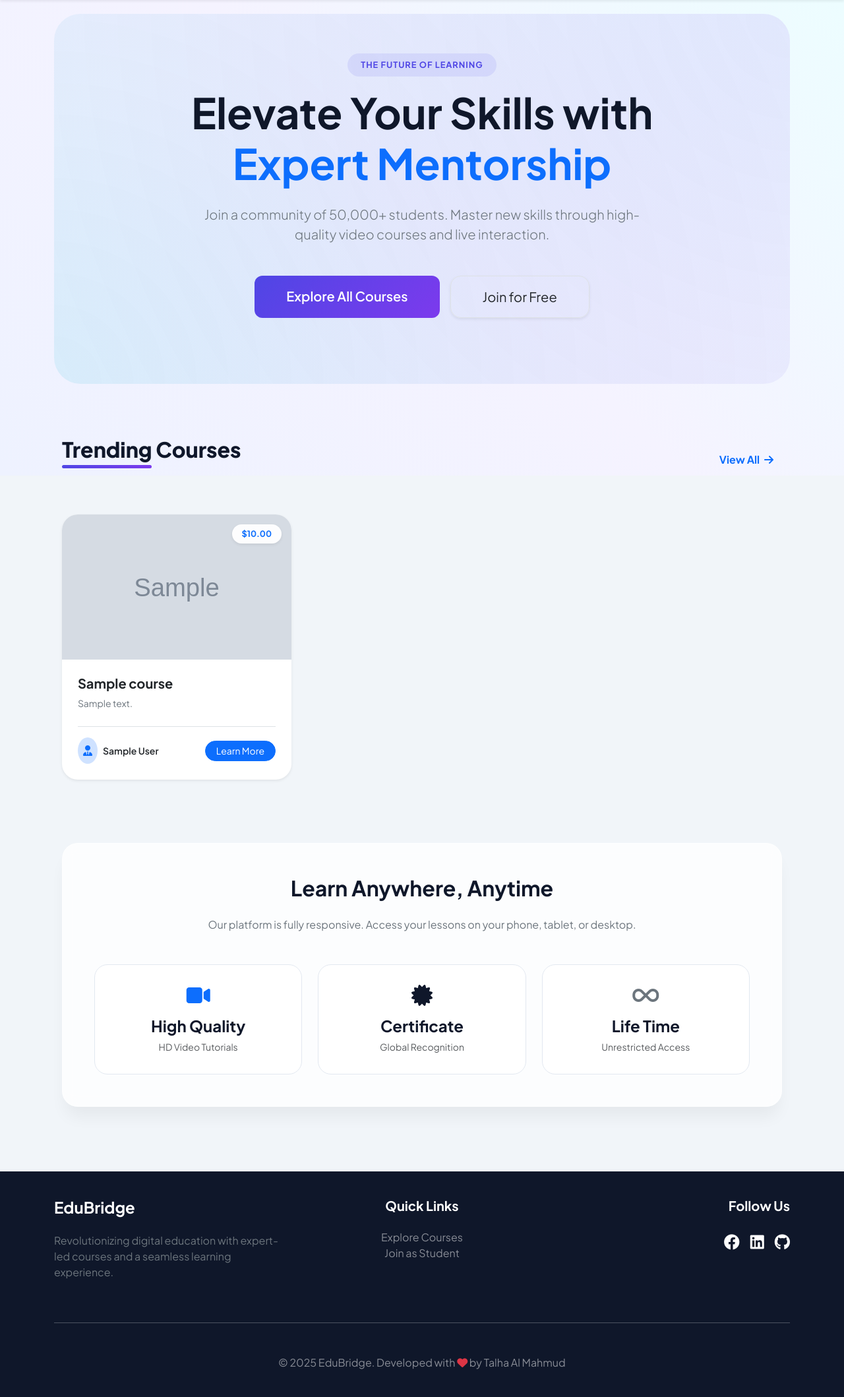
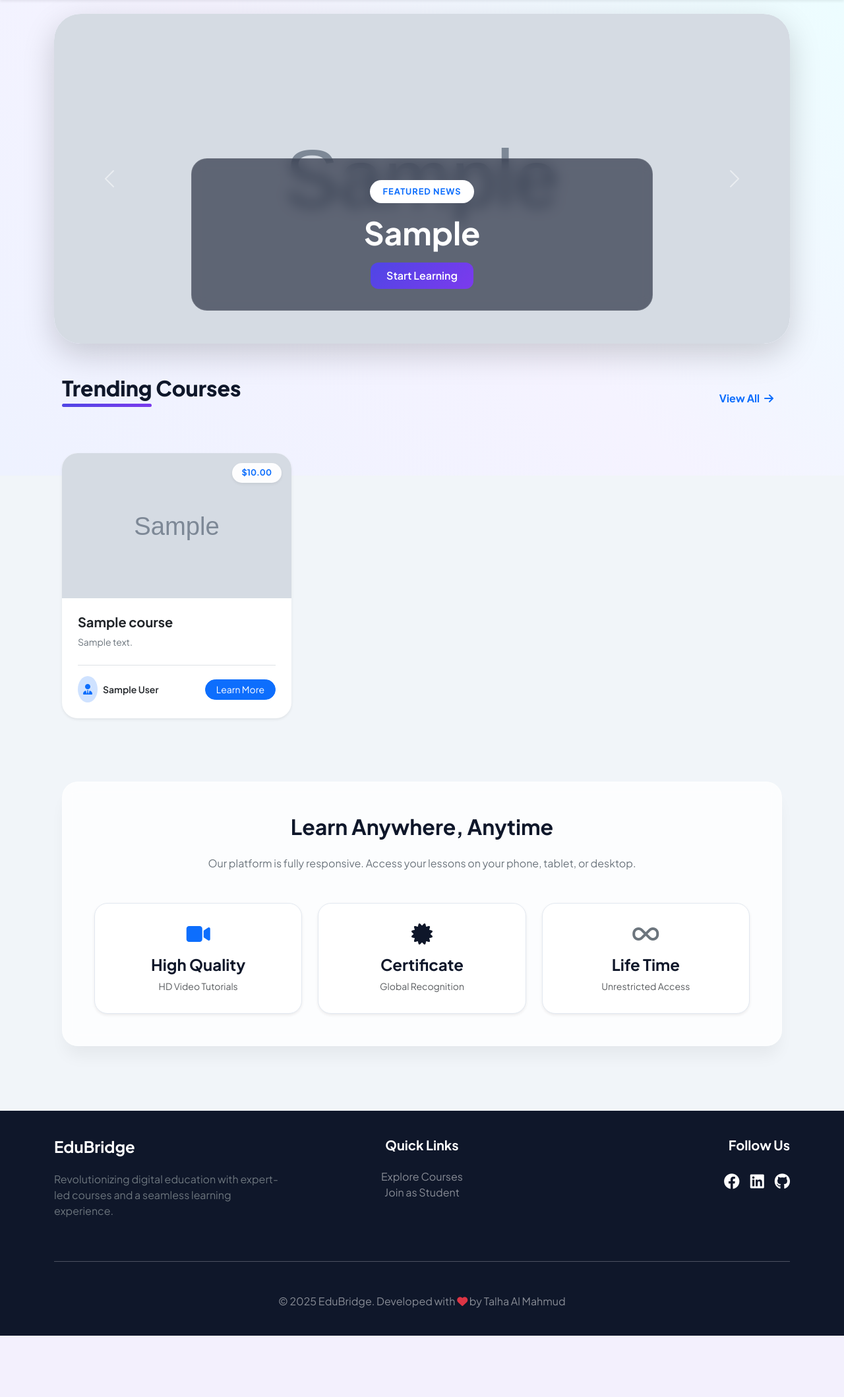
Before and after one commit to mdshahadathossainit/edubridge-project, a Django app: page / in a window 1280 px wide. Shown: the part 79-2197 px from the top of the page at 66% size. After the commit the page ends 2104 px from the top, so only its background shows below. Run offline with Django 5.2, Linux system fonts and the light colour scheme; tables that the repository leaves empty hold one stand-in row (values such as "Sample post"); grey boxes marked "Sample" are stand-in pictures; parts of the project's set-up code (start-up, migrations or seed data) failed here and were passed over.

Commit message:
Add hero carousel and enhance home page styling
Updated the home page to include a hero carousel for featured slides and improved styling for various sections.

```diff
--- a/members/templates/members/home.html
+++ b/members/templates/members/home.html
@@ -2,12 +2,20 @@
 {% load static %}
 {% block content %}
 <style>
-    .hero-section {
-        padding: 60px 0 100px;
-        background: radial-gradient(circle at top right, rgba(124, 58, 237, 0.1), transparent),
-                    radial-gradient(circle at bottom left, rgba(6, 182, 212, 0.1), transparent);
+    /* Carousel Styles */
+    .carousel-item img {
+        height: 500px;
+        object-fit: cover;
         border-radius: 40px;
-        margin-bottom: 80px;
+    }
+
+    .carousel-caption {
+        bottom: 10%;
+        background: rgba(15, 23, 42, 0.6);
+        backdrop-filter: blur(10px);
+        border-radius: 24px;
+        padding: 2rem;
+        border: 1px solid rgba(255, 255, 255, 0.1);
     }
 
     .hero-badge {
@@ -58,20 +66,38 @@
     }
 </style>
 
-<div class="hero-section text-center position-relative overflow-hidden">
-    <div class="container">
-        <span class="hero-badge mb-3 d-inline-block">The Future of Learning</span>
-        <h1 class="display-3 fw-bolder mb-4">Elevate Your Skills with <br><span class="text-primary">Expert Mentorship</span></h1>
-        <p class="lead text-secondary mb-5 mx-auto" style="max-width: 700px;">
-            Join a community of 50,000+ students. Master new skills through high-quality video courses and live interaction.
-        </p>
-        <div class="d-flex flex-wrap justify-content-center gap-3">
-            <a href="{% url 'course_list' %}" class="btn btn-gradient btn-lg px-5 py-3 fs-5">Explore All Courses</a>
-            <a href="{% url 'register' %}" class="btn btn-white btn-lg px-5 py-3 fs-5 border shadow-sm rounded-4">Join for Free</a>
+<!-- Hero Slideshow Section -->
+<div id="heroCarousel" class="carousel slide mb-5 shadow-lg" data-bs-ride="carousel" style="border-radius: 40px; overflow: hidden;">
+    <div class="carousel-inner">
+        {% for slide in slideshow_images %}
+        <div class="carousel-item {% if forloop.first %}active{% endif %}">
+            <img src="{{ slide.image.url }}" class="d-block w-100" alt="{{ slide.caption }}">
+            <div class="carousel-caption d-none d-md-block mx-auto" style="max-width: 700px;">
+                <span class="hero-badge mb-3 d-inline-block bg-white text-primary">Featured News</span>
+                <h2 class="display-5 fw-bold text-white mb-3">{{ slide.caption }}</h2>
+                <a href="{% url 'course_list' %}" class="btn btn-gradient px-4 py-2">Start Learning</a>
+            </div>
         </div>
+        {% empty %}
+        <div class="carousel-item active">
+            <div class="d-flex align-items-center justify-content-center bg-primary text-white" style="height: 500px; border-radius: 40px;">
+                <div class="text-center">
+                    <h1 class="display-3 fw-bold">Welcome to EduBridge</h1>
+                    <p class="lead">Explore our courses to ignite your future.</p>
+                </div>
+            </div>
+        </div>
+        {% endfor %}
     </div>
+    <button class="carousel-control-prev" type="button" data-bs-target="#heroCarousel" data-bs-slide="prev">
+        <span class="carousel-control-prev-icon" aria-hidden="true"></span>
+    </button>
+    <button class="carousel-control-next" type="button" data-bs-target="#heroCarousel" data-bs-slide="next">
+        <span class="carousel-control-next-icon" aria-hidden="true"></span>
+    </button>
 </div>
 
+<!-- Trending Courses Section -->
 <div class="container mb-5">
     <div class="row align-items-center mb-5">
         <div class="col-lg-6">
@@ -120,6 +146,7 @@
     </div>
 </div>
 
+<!-- Features Section -->
 <section class="py-5 mt-5">
     <div class="container">
         <div class="glass-card p-5 text-center">
@@ -127,21 +154,21 @@
             <p class="mb-5 text-secondary">Our platform is fully responsive. Access your lessons on your phone, tablet, or desktop.</p>
             <div class="row g-4">
                 <div class="col-md-4">
-                    <div class="stat-card">
+                    <div class="stat-card shadow-sm">
                         <i class="fas fa-video fa-2x text-primary mb-3"></i>
                         <h4 class="fw-bold">High Quality</h4>
                         <p class="small text-muted mb-0">HD Video Tutorials</p>
                     </div>
                 </div>
                 <div class="col-md-4">
-                    <div class="stat-card">
+                    <div class="stat-card shadow-sm">
                         <i class="fas fa-certificate fa-2x text-accent mb-3"></i>
                         <h4 class="fw-bold">Certificate</h4>
                         <p class="small text-muted mb-0">Global Recognition</p>
                     </div>
                 </div>
                 <div class="col-md-4">
-                    <div class="stat-card">
+                    <div class="stat-card shadow-sm">
                         <i class="fas fa-infinity fa-2x text-secondary mb-3"></i>
                         <h4 class="fw-bold">Life Time</h4>
                         <p class="small text-muted mb-0">Unrestricted Access</p>
```
